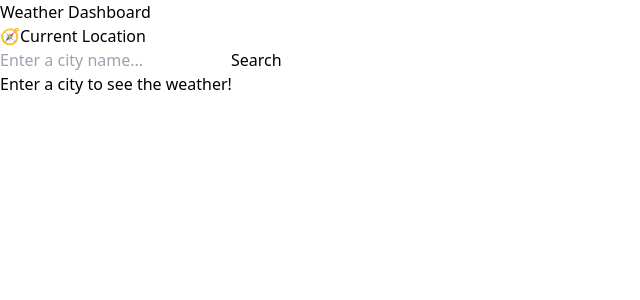
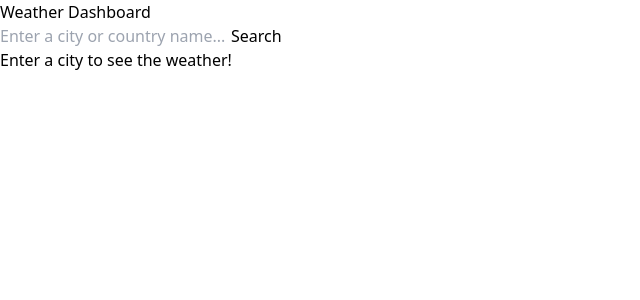
Before and after one commit to Allsing2/alx-fe-capstone-project, a React (Vite) app in the folder weather-dashboard/: page / in a window 1280 px wide. Shown: the top 300 px of the page, without its empty margins (0-640 px from the left). Built offline with nearby package versions, Linux system fonts and the light colour scheme.

Commit message:
Cleaning each components

```diff
--- a/weather-dashboard/src/App.jsx
+++ b/weather-dashboard/src/App.jsx
@@ -1,11 +1,75 @@
-import React from 'react';
-import Dashboard from './components/dashboard';
+import React, { useState, useEffect } from 'react';
+import SearchBar from './components/SearchBar';
+import WeatherCard from './components/WeatherCard';
+import ErrorMessage from './components/ErrorMessage';
+import CurrentTimeCard from './components/CurrentTimeCard';
 
 function App() {
+  const [cityName, setCityName] = useState('');
+  const [weatherData, setWeatherData] = useState({});
+  const [errorMessage, setErrorMessage] = useState('');
+// OpenWeatherMap API key in the .env file as VITE_OPEN_WEATHER_API_KEY
+  const OPEN_WEATHER_API_KEY = import.meta.env.VITE_OPEN_WEATHER_API_KEY;
+// Function to fetch weather data from OpenWeatherMap API
+  const fetchWeatherData = async (city) => {
+    setErrorMessage('');
+    setWeatherData({});
+// Basic input validation
+    if (!city) {
+      setErrorMessage('Please enter a city name.');
+      return;
+    }
+// Fetch weather data
+    try {
+      const response = await fetch(`https://api.openweathermap.org/data/2.5/weather?q=${city}&appid=${OPEN_WEATHER_API_KEY}&units=metric`);
+
+      if (!response.ok) {
+        let errorText = 'An unknown error occurred.';
+        const errorData = await response.json();
+        if (response.status === 404) {
+          errorText = `City not found: "${city}". Please check the spelling.`;
+        } else if (errorData && errorData.message) {
+          errorText = `Error: ${errorData.message}`;
+        }
+        setErrorMessage(errorText);
+        setWeatherData({});
+        return;
+      }
+// Parse and set weather data
+      const data = await response.json();
+      setWeatherData(data);
+      setErrorMessage('');
+// Handle case where timezone is not provided
+      if (data.timezone === undefined) {
+        setErrorMessage('Timezone information is unavailable for this location.');
+      }
+    } catch (error) {
+      console.error('Error fetching weather data:', error);
+      setErrorMessage('Could not connect to the weather service. Please check your internet connection or try again later.');
+      setWeatherData({});
+    }
+  };
+  // Fetch weather data when cityName changes
+  useEffect(() => {
+    if (cityName) {
+      fetchWeatherData(cityName);
+    } else {
+      setWeatherData({});
+      setErrorMessage('');
+    }
+  }, [cityName]);
+
   return (
-    <div className="App">
-      <Dashboard />
+    <div className="min-h-screen bg-blue-50 p-4 flex flex-col items-center relative">
+      <h1 className="text-3xl font-bold mb-6">Weather Dashboard</h1>
+      <SearchBar onSearch={setCityName} />
+      <ErrorMessage message={errorMessage} /> {/* Display error messages */}
+      {Object.keys(weatherData).length > 0 && typeof weatherData.timezone === 'number' && (
+        <CurrentTimeCard cityName={weatherData.name} timezoneOffset={weatherData.timezone}/>
+      )}
+      <WeatherCard weatherData={weatherData} />
     </div>
   );
 }
+
 export default App;
--- a/weather-dashboard/src/components/Dashboard.jsx
+++ /dev/null
@@ -1,89 +0,0 @@
-// src/App.jsx
-import React, { useState, useEffect } from 'react';
-import SearchBar from './SearchBar';
-import WeatherDisplay from './WeatherCard';
-import ErrorMessage from './ErrorMessage';
-import CurrentTimeCard from './CurrentTimeCard';
-
-function Dashboard() {
-  const [cityName, setCityName] = useState('');
-  const [weatherData, setWeatherData] = useState({});
-  const [errorMessage, setErrorMessage] = useState('');
-
-  const OPEN_WEATHER_API_KEY = import.meta.env.VITE_OPEN_WEATHER_API_KEY;
-
-  const fetchWeatherData = async (city) => {
-    setErrorMessage('');
-    setWeatherData({});
-
-    if (!city) {
-      setErrorMessage('Please enter a city name.');
-      return;
-    }
-
-    try {
-      const response = await fetch(`https://api.openweathermap.org/data/2.5/weather?q=${city}&appid=${OPEN_WEATHER_API_KEY}&units=metric`);
-
-      if (!response.ok) {
-        let errorText = 'An unknown error occurred.';
-        const errorData = await response.json();
-        if (response.status === 404) {
-          errorText = `City not found: "${city}". Please check the spelling.`;
-        } else if (errorData && errorData.message) {
-          errorText = `Error: ${errorData.message}`;
-        }
-        setErrorMessage(errorText);
-        setWeatherData({});
-        return;
-      }
-
-      const data = await response.json();
-      setWeatherData(data);
-      setErrorMessage('');
-
-    } catch (error) {
-      console.error('Error fetching weather data:', error);
-      setErrorMessage('Could not connect to the weather service. Please check your internet connection or try again later.');
-      setWeatherData({});
-    }
-  };
-
-  useEffect(() => {
-    if (cityName) {
-      fetchWeatherData(cityName);
-    } else {
-      setWeatherData({});
-      setErrorMessage('');
-    }
-  }, [cityName]);
-
-  return (
-    <div className="min-h-screen bg-blue-50 p-4 flex flex-col items-center relative">
-      <h1 className="text-3xl font-bold mb-6">Weather Dashboard</h1>
-
-      {/* Non-clickable Div for Current Location, placed at the top-right corner */}
-      <div
-        className="absolute top-4 right-4 bg-gray-200 text-gray-700 px-4 py-2 rounded-full shadow-lg flex items-center space-x-2" // Removed cursor-pointer and hover/focus styles
-      >
-        {/* Compass Icon (using a Unicode character for simplicity) */}
-        <span role="img" aria-label="compass" className="text-xl">🧭</span>
-        <span>Current Location</span>
-      </div>
-
-      <SearchBar onSearch={setCityName} />
-
-      <ErrorMessage message={errorMessage} />
-
-      {Object.keys(weatherData).length > 0 && typeof weatherData.timezone === 'number' && (
-        <CurrentTimeCard
-          cityName={weatherData.name}
-          timezoneOffset={weatherData.timezone}
-        />
-      )}
-
-      <WeatherDisplay weatherData={weatherData} />
-    </div>
-  );
-}
-
-export default Dashboard;
--- a/weather-dashboard/src/components/SearchBar.jsx
+++ b/weather-dashboard/src/components/SearchBar.jsx
@@ -1,9 +1,10 @@
-// SearchBar.jsx
+
 import React, { useState } from 'react';
 
 function SearchBar({ onSearch }) {
+  // state for city name input
   const [cityName, setCityName] = useState('');
-
+  // handle input change
   const handleChange = (event) => {
     setCityName(event.target.value);
   };
@@ -11,16 +12,17 @@ function SearchBar({ onSearch }) {
   const handleSearch = () => {
     onSearch(cityName);
   };
-
+// search bar component
   return (
     <div className="flex space-x-2">
       <input
         type="text"
-        placeholder="Enter a city name..."
+        placeholder="Enter a city or country name..."
         value={cityName}
         onChange={handleChange}
         className="px-4 py-2 border rounded-md"
       />
+      {/* search button */}
       <button
         onClick={handleSearch}
         className="px-4 py-2 bg-blue-500 text-white rounded-md hover:bg-blue-600"
--- a/weather-dashboard/src/components/WeatherCard.jsx
+++ b/weather-dashboard/src/components/WeatherCard.jsx
@@ -1,14 +1,21 @@
 import React from 'react';
 
-function WeatherDisplay({ weatherData }) {
-  // We check if weatherData is empty here
+function WeatherCard({ weatherData }) {
+  // waiting for user input
   if (Object.keys(weatherData).length === 0) {
     return <p className="mt-4 text-gray-600">Enter a city to see the weather!</p>;
   }
 
-  // If we have data, we display it
+  // weather display
   return (
     <div className="mt-4 p-4 border rounded-md shadow-sm bg-white w-full max-w-md">
+      <div
+          className="absolute top-2 left-1/2 transform -translate-x-1/2 sm:right-10 sm:left-auto sm:translate-x-0 bg-gray-200 text-gray-700 px-4 py-2 rounded-full shadow-lg flex items-center space-x-2">
+        <span role="img" aria-label="compass" className="text-xl">🧭</span>
+        <span className="text-green-600 font-semibold text-sm sm:text-base md:text-lg lg:text-xl">
+          Current Location With Weather
+        </span>
+      </div>
       <h2 className="text-2xl font-semibold">{weatherData.name}</h2>
       <p>Temperature: {weatherData.main.temp}°C</p>
       <p>Humidity: {weatherData.main.humidity}%</p>
@@ -20,4 +27,4 @@ function WeatherDisplay({ weatherData }) {
   );
 }
 
-export default WeatherDisplay;
+export default WeatherCard;
```
Also changed, not shown: weather-dashboard/src/components/CurrentTimeCard.jsx (+4 -5 lines), weather-dashboard/src/components/ErrorMessage.jsx (+3 -7 lines).
